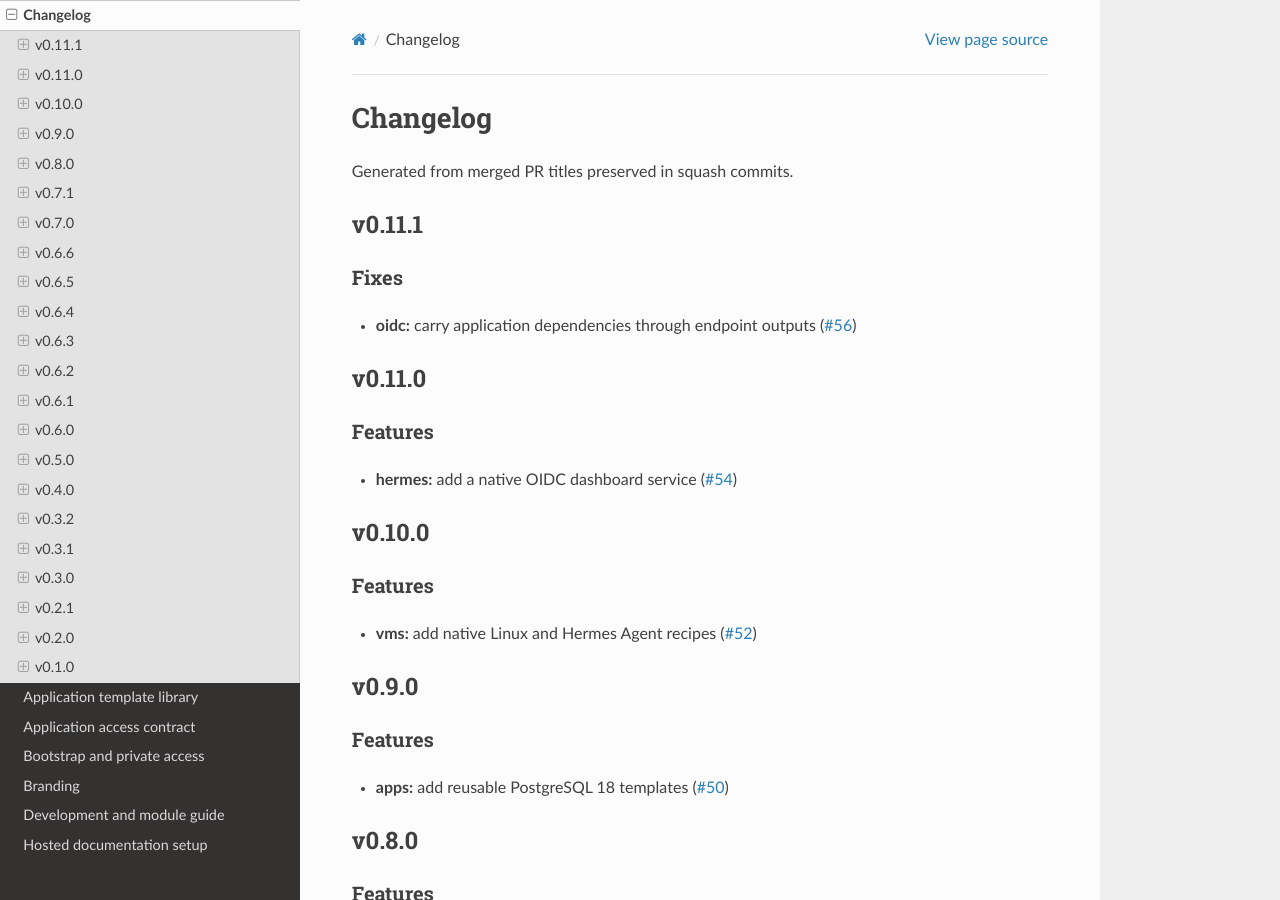
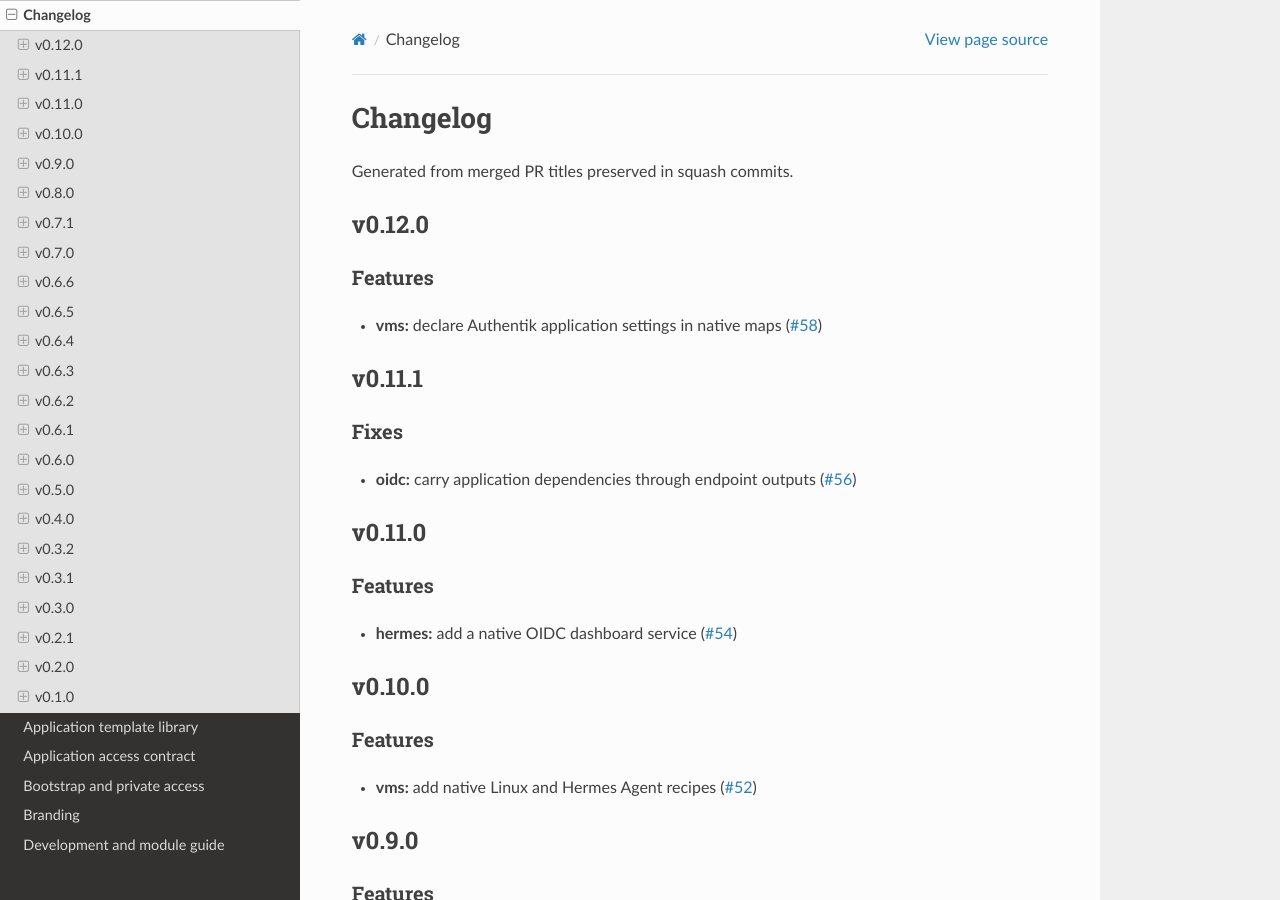
Before and after one commit to CafofoLabs/milkyway, a Sphinx documentation site: the page built from docs/CHANGELOG.md, in a window 1280 px wide and 900 px high. Built offline with Sphinx 7.4.7 and the Read the Docs theme 3.1.0, drawn with Linux system fonts in a browser that asks for light colours; the version number could not be read and is left out.

Commit message:
chore(release): v0.12.0 (#59)

```diff
--- a/docs/CHANGELOG.md
+++ b/docs/CHANGELOG.md
@@ -2,6 +2,10 @@
 
 Generated from merged PR titles preserved in squash commits.
 
+## v0.12.0
+
+### Features
+- **vms:** declare Authentik application settings in native maps ([#58](https://github.com/CafofoLabs/milkyway/pull/58))
 ## v0.11.1
 
 ### Fixes
```
Also changed, not shown: 1 other file.
